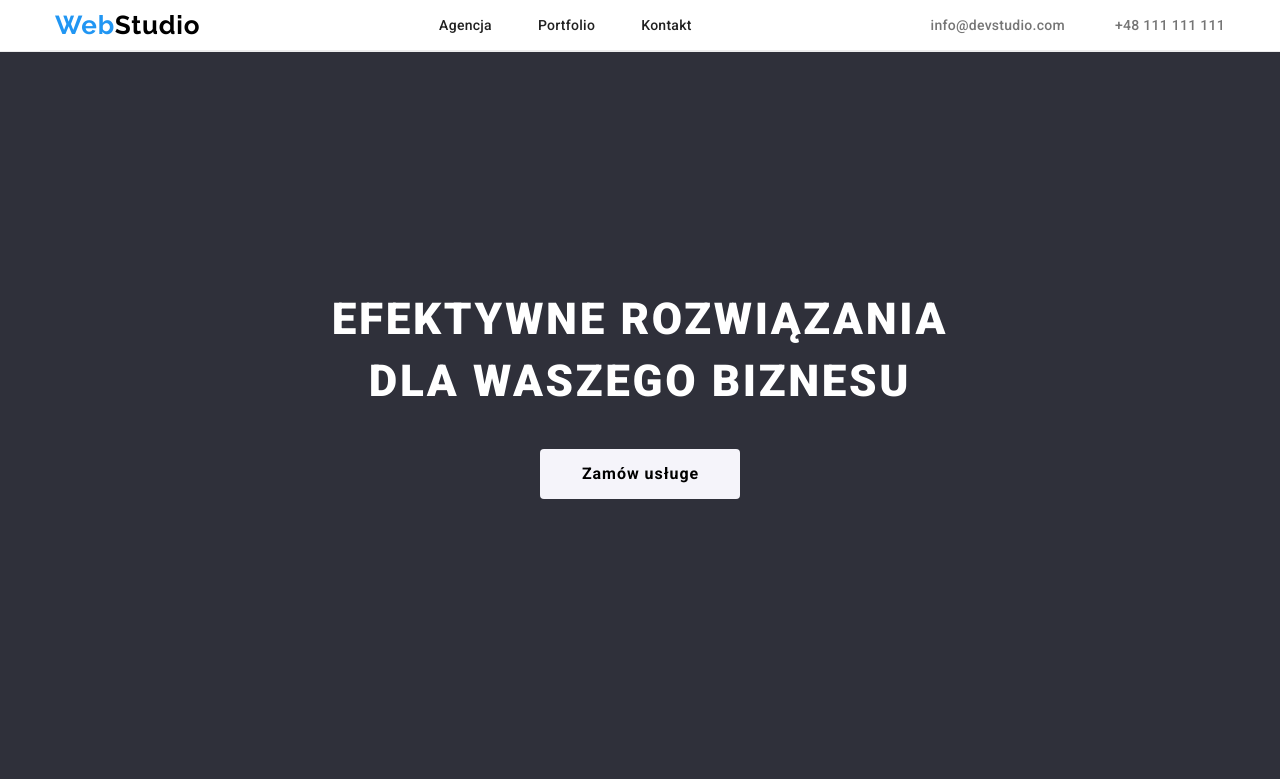
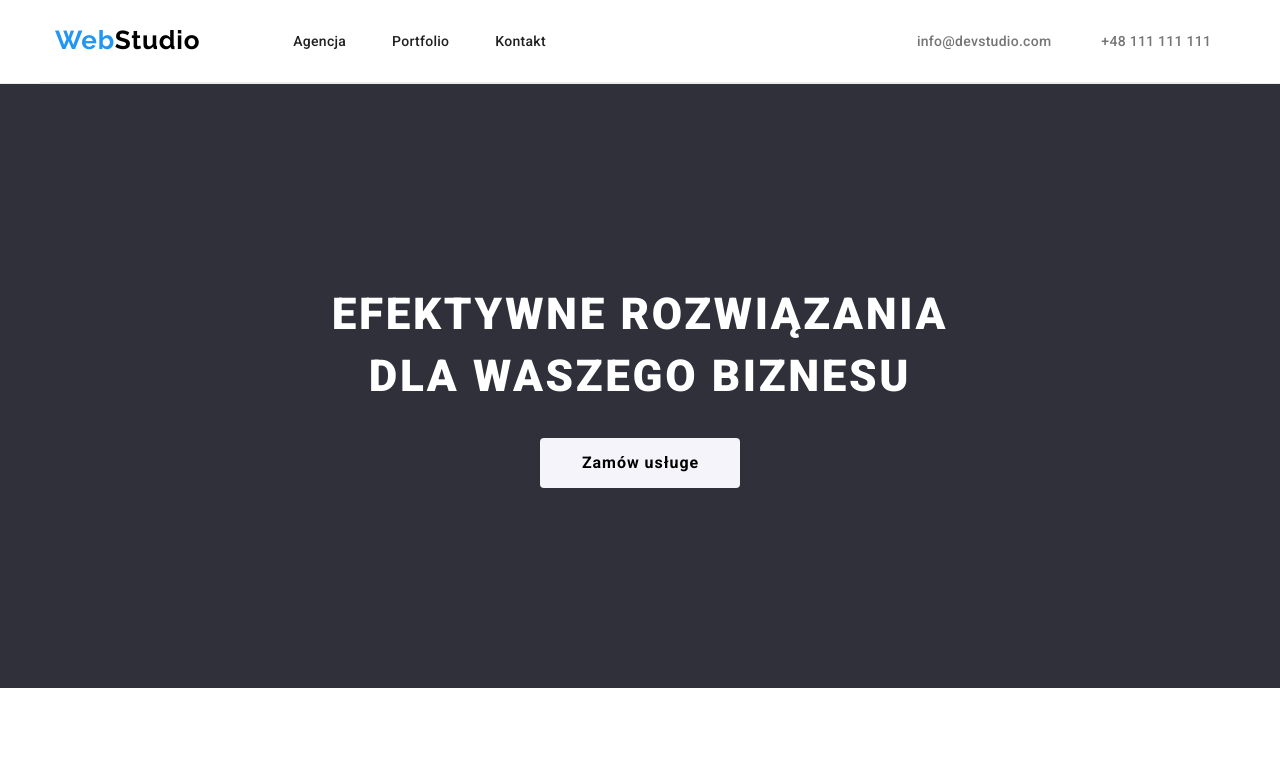
Before and after one commit to ilonadziegiel/goit-markup-hw-03, a plain HTML site: page index.html in a window 1280 px wide. Shown: the top 779 px of the page. Drawn offline with Linux system fonts and the light colour scheme.

Commit message:
Improving homework
Removal of margin-top from h1
Change the distance in the menu
Change the distance in the text into our team and portfolio

```diff
--- a/css/styles.css
+++ b/css/styles.css
@@ -116,6 +116,8 @@ body {
   letter-spacing: 0.06em;
   text-transform: uppercase;
   max-width: 696px;
+  margin-top: 0;
+  margin-bottom: 30px;
 }
 
 .description {
@@ -158,6 +160,7 @@ body {
   line-height: 1.2;
   letter-spacing: 0.03em;
   padding: 30px 99px 10px 99px;
+  margin: 0;
 }
 .job-title-1 {
   color: #757575;
@@ -165,9 +168,10 @@ body {
   font-size: 16px;
   line-height: 1.2;
   letter-spacing: 0.03em;
-  padding: 0px 70px 30px 70px;
+  padding: 0px 70px 0px 70px;
   text-align: center;
   white-space: nowrap;
+  margin: 0;
 }
 
 .job-title-2 {
@@ -179,6 +183,7 @@ body {
   padding: 0px 61px 30px 62px;
   text-align: center;
   white-space: nowrap;
+  margin: 0;
 }
 
 .job-title-3 {
@@ -190,6 +195,7 @@ body {
   padding: 0px 97px 30px 97px;
   text-align: center;
   white-space: nowrap;
+  margin: 0;
 }
 
 .job-title-4 {
@@ -201,6 +207,7 @@ body {
   padding: 0px 91px 30px 92px;
   text-align: center;
   white-space: nowrap;
+  margin: 0;
 }
 
 .projects-title {
@@ -209,6 +216,7 @@ body {
   line-height: 2;
   letter-spacing: 0.06em;
   padding: 20px 24px 4px 24px;
+  margin: 0;
 }
 
 .projects-type {
@@ -218,6 +226,7 @@ body {
   line-height: 1.9;
   letter-spacing: 0.03em;
   padding: 0px 24px 20px 24px;
+  margin: 0;
 }
 .footer-box {
   background: #2f303a;
@@ -242,24 +251,36 @@ body {
 }
 .nav-list {
   display: flex;
-  justify-content: space-between;
   border-bottom: 1px solid #ececec;
 }
 .nav-list-logo {
   display: flex;
   align-items: center;
+  margin: 0;
+  margin-right: 93px;
+  padding-top: 24px;
+  padding-bottom: 25px;
 }
 .nav-list-menu {
   display: flex;
   list-style-type: none;
   align-items: center;
   column-gap: 46px;
+  padding-left: 0;
+  padding-top: 32px;
+  padding-bottom: 32px;
+  margin: 0;
+  margin-right: 371px;
 }
 .nav-list-contact {
   display: flex;
   list-style-type: none;
   align-items: center;
   column-gap: 50px;
+  padding-left: 0;
+  padding-top: 32px;
+  padding-bottom: 32px;
+  margin: 0;
 }
 
 .main-header-box {
@@ -270,7 +291,7 @@ body {
   justify-content: center;
   gap: 30px;
   padding-top: 200px;
-  padding-bottom: 280px;
+  padding-bottom: 200px;
 }
 .main-header-box-inside {
   display: flex;
@@ -356,6 +377,7 @@ body {
 }
 .header-border {
   border-bottom: 1px solid #ececec;
+  padding-top: -35px;
 }
 .card-portfolio {
   display: flex;
```
